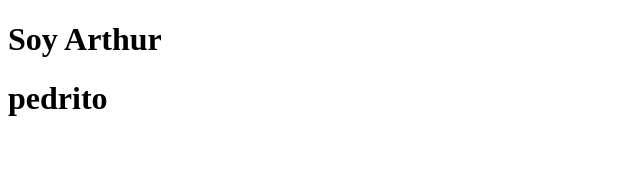
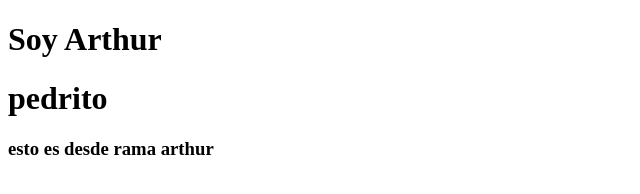
Before and after one commit to Arturo0407/clase-git-arthur, a plain HTML site: page index.html in a window 1280 px wide. Shown: the whole page, without its empty margins (0-640 px from the left). Drawn offline with Linux system fonts and the light colour scheme.

Commit message:
agrego h3

```diff
--- a/index.html
+++ b/index.html
@@ -8,5 +8,6 @@
 <body>
     <h1>Soy Arthur</h1>
     <h1>pedrito</h1>
+    <h3>esto es desde rama arthur</h3>
 </body>
 </html>
```
